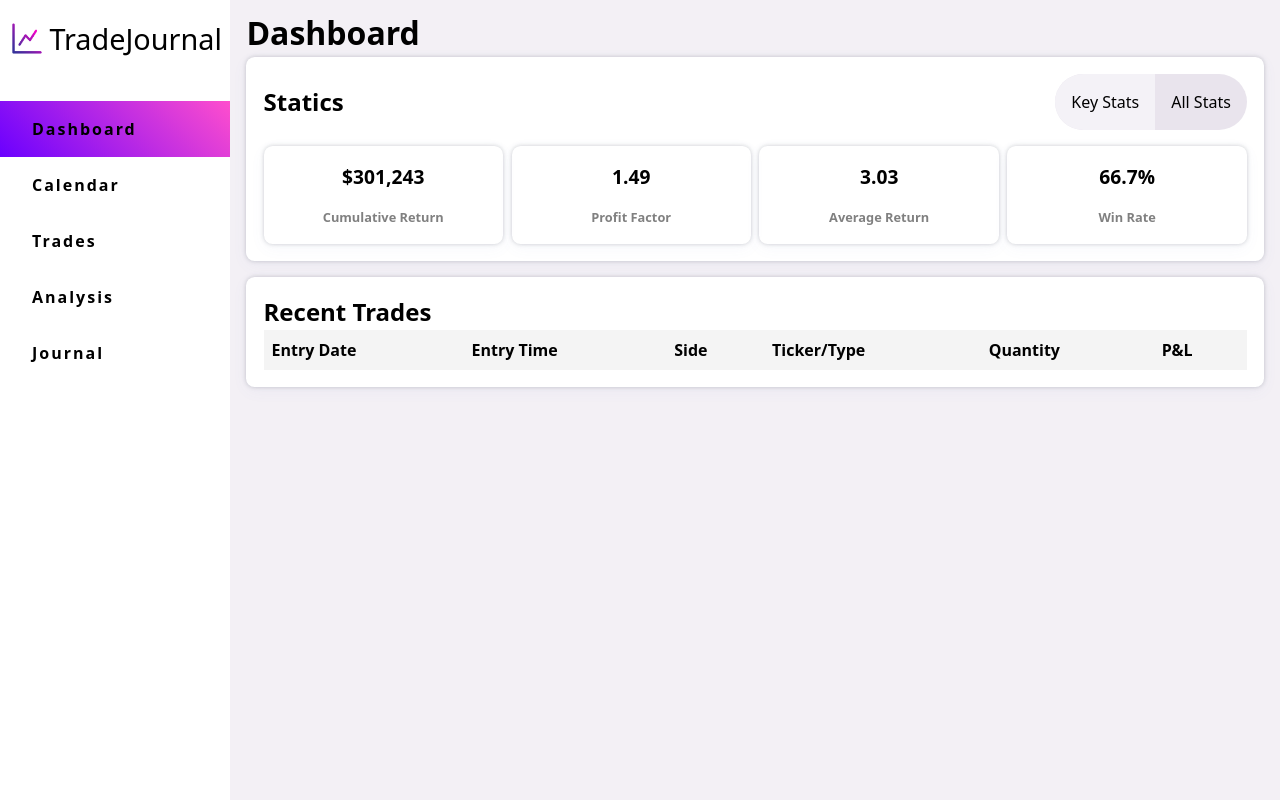
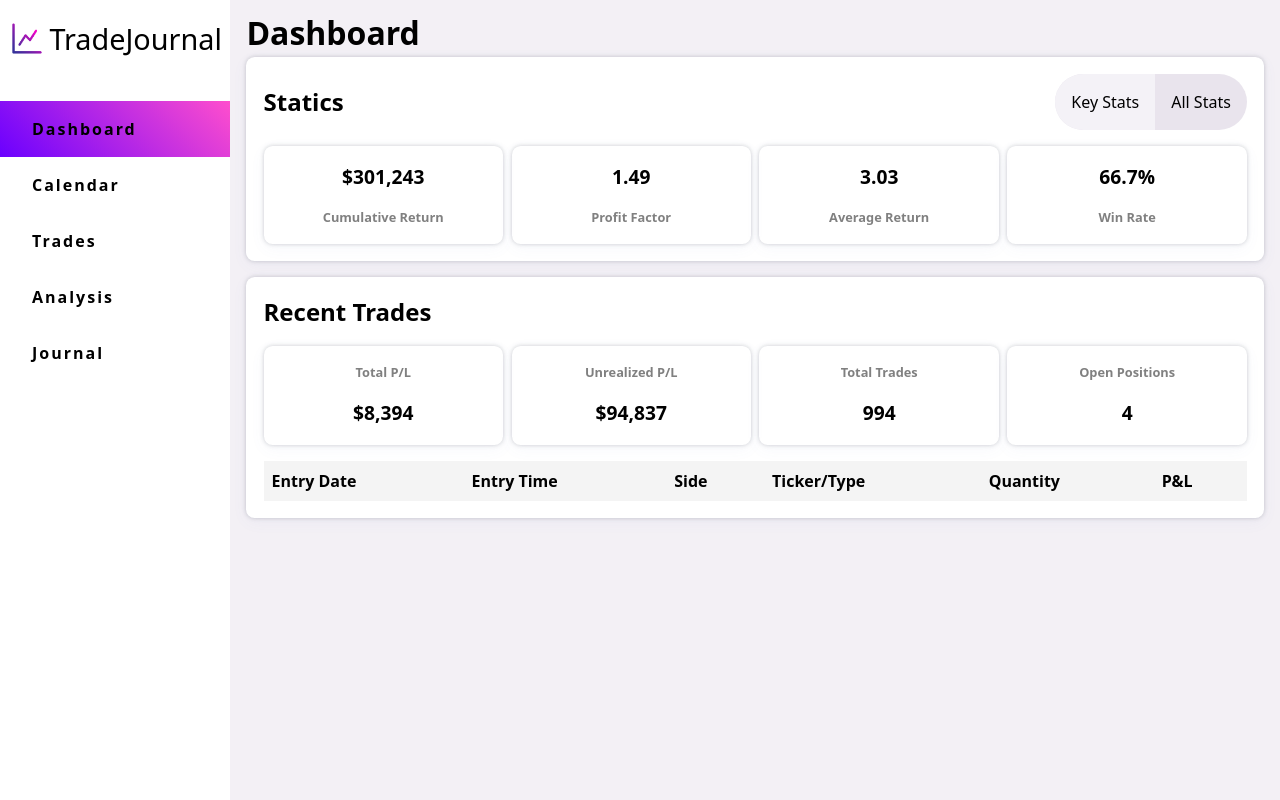
Before and after one commit to yousebastian1618/tradejournal, a Next.js app: page /dashboard in a window 1280 px wide. Built offline with nearby package versions, Linux system fonts and the light colour scheme.

Commit message:
added summary for recent trades

```diff
--- a/src/app/(app)/calendar/page.tsx
+++ b/src/app/(app)/calendar/page.tsx
@@ -1,7 +1,9 @@
+import Calendar from "@/components/Calendar/Calendar";
+
 export default function CalendarPage() {
   return (
     <div className={'calendar-container'}>
-      This is calendar page.
+      <Calendar />
     </div>
   )
 }
--- /dev/null
+++ b/src/components/Calendar/Calendar.tsx
@@ -0,0 +1,15 @@
+'use client';
+import './style.scss';
+import {useState} from "react";
+
+const dayNames = ['Sun', 'Mon', 'Tue', 'Wed', 'Thur', 'Fri', 'Sat']
+
+export default function Calendar() {
+
+  const [activeDate, setActiveDate] = useState(() => new Date());
+
+  return (
+    <div className={'calendar-container'}>
+    </div>
+  )
+}
--- a/src/components/Dashboard/RecentTrades/RecentTrades.tsx
+++ b/src/components/Dashboard/RecentTrades/RecentTrades.tsx
@@ -1,13 +1,24 @@
 import './style.scss';
-import {recentTradesHeaders} from "@/objects";
+import {recentTraderSummary, recentTradesHeaders} from "@/objects";
+import {formatNumber} from "@/helpers";
 
 const tableHeaders = recentTradesHeaders;
-
+const recentTradeSummary = recentTraderSummary;
 
 export default function DashboardRecentTrades() {
   return (
     <div className={'recent-trades-container component-container'}>
       <h1 className={'component-title'}>Recent Trades</h1>
+      <div className={'trade-summary'}>
+        {recentTradeSummary.map((summary) => {
+          return (
+            <div className={'summary-item'} key={summary.name}>
+              <div className={'summary-label small-label'}>{summary.label}</div>
+              <div className={'summary-value'}>{formatNumber(summary.value, summary.format)}</div>
+            </div>
+          )
+        })}
+      </div>
       <div className={'table-container'}>
         <table className={'table'}>
           <thead>
--- a/src/components/Dashboard/RecentTrades/style.scss
+++ b/src/components/Dashboard/RecentTrades/style.scss
@@ -1,4 +1,24 @@
 .recent-trades-container {
+  .trade-summary {
+    display: grid;
+    grid-template-columns: repeat(auto-fit, minmax(200px, 1fr));
+    gap: 1ex;
+    margin: 1rem 0;
+    .summary-item {
+      box-shadow: rgba(67, 71, 85, 0.27) 0 0 0.25em, rgba(90, 125, 188, 0.05) 0 0.25em 1em;
+      border-radius: 1ex;
+      padding: 2ex;
+      display: flex;
+      flex-direction: column;
+      justify-content: center;
+      align-items: center;
+      gap: 1rem;
+      .summary-value {
+        font-size: 1.2rem;
+        font-weight: bold;
+      }
+    }
+  }
   .table-container {
     .table {
       border-collapse: collapse;
--- a/src/objects/index.ts
+++ b/src/objects/index.ts
@@ -119,6 +119,33 @@ export const recentTradesHeaders = [
   'P&L'
 ]
 
+export const recentTraderSummary = [
+  {
+    name: 'totalPL',
+    label: 'Total P/L',
+    format: 'currency',
+    value: 8394.23
+  },
+  {
+    name: 'unrealizedPL',
+    label: 'Unrealized P/L',
+    format: 'currency',
+    value: 94837.23
+  },
+  {
+    name: 'totalTrades',
+    label: 'Total Trades',
+    format: 'number',
+    value: 994
+  },
+  {
+    name: 'openPositions',
+    label: 'Open Positions',
+    format: 'number',
+    value: 4
+  }
+]
+
 
 
 // cumulative return
--- a/src/types/types.ts
+++ b/src/types/types.ts
@@ -3,3 +3,9 @@ export type SidebarItem = {
   icon: string;
   path: string;
 }
+
+export type CalendarDayCell = {
+  date: Date;
+  isCurrentMonth: boolean;
+  isToday: boolean;
+}
```
Also changed, not shown: src/components/Calendar/style.scss (added).
